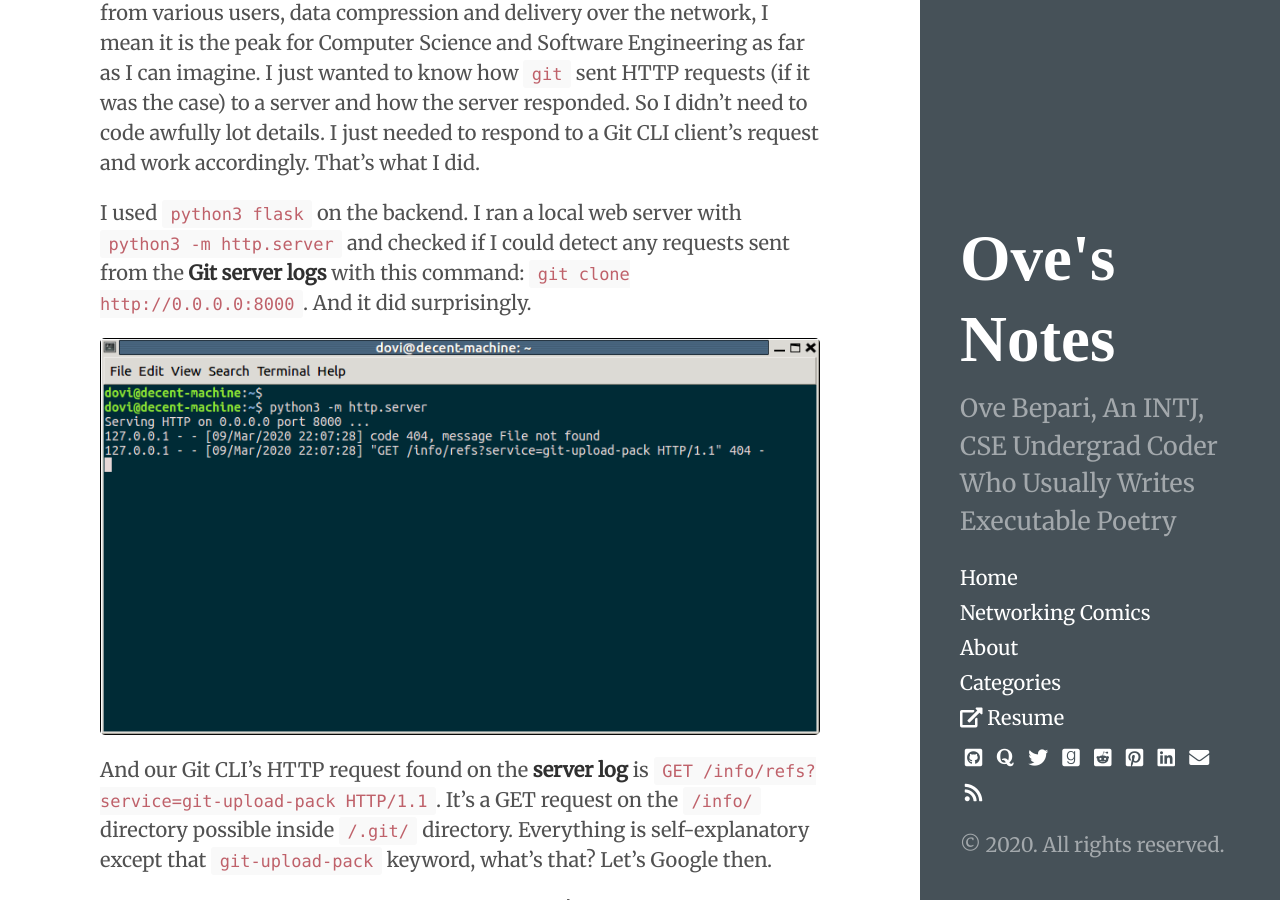
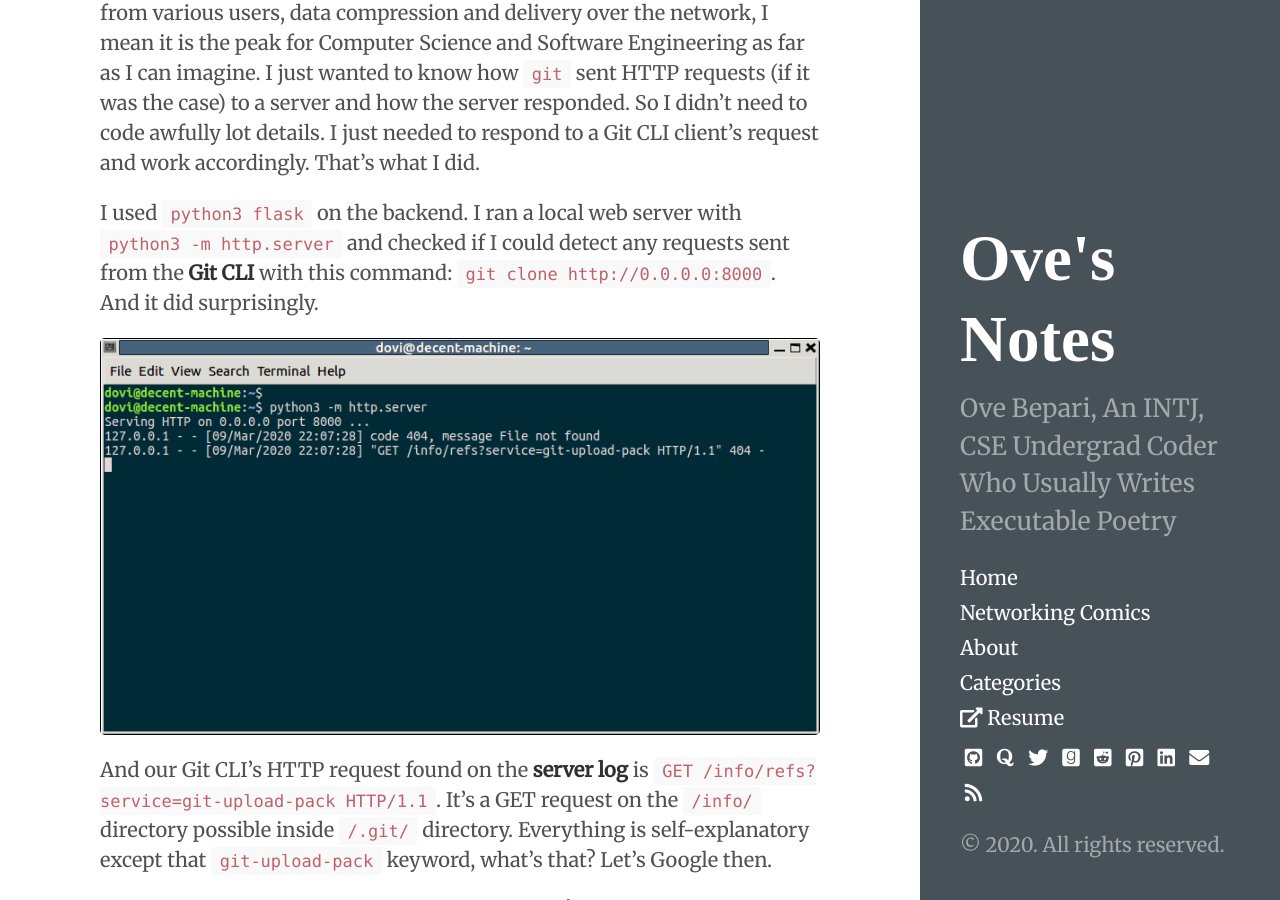
Before and after one commit to ovebepari/ovebepari.github.io, a Jekyll site: the page built from _posts/2020-03-09-I-made-my-own-github-not-really.md, in a window 1280 px wide and 900 px high, scrolled down 487 px. Built offline with Jekyll 4.4.1, drawn with Linux system fonts in a browser that asks for light colours; comment, search, counter and statistics services are not loaded.

Commit message:
git article - revision 4

```diff
--- a/_posts/2020-03-09-I-made-my-own-github-not-really.md
+++ b/_posts/2020-03-09-I-made-my-own-github-not-really.md
@@ -10,7 +10,7 @@
 
 GitHub is HUGE too, too many constrains, user authentication, inter-GitHub cloning-pushing, authentication of  push requests, merging data from various users, data compression and delivery over the network, I mean it is the peak for Computer Science and Software Engineering as far as I can imagine. I just wanted to know how `git` sent HTTP requests (if it was the case) to a server and how the server responded. So I didn't need to code awfully lot details. I just needed to respond to a Git CLI client's request and work accordingly. That's what I did.
 
-I used `python3 flask` on the backend. I ran a local web server with `python3 -m http.server` and checked if I could detect any requests sent from the **Git server logs** with this command: `git clone http://0.0.0.0:8000`. And it did surprisingly.
+I used `python3 flask` on the backend. I ran a local web server with `python3 -m http.server` and checked if I could detect any requests sent from the **Git CLI** with this command: `git clone http://0.0.0.0:8000`. And it did surprisingly.
 
 ![Gits HTTP Request to the Server](/post_images/2020/Mar/gits_http_request.png){:.center-image}
 
@@ -19,7 +19,6 @@
 <center>A few days of goggling!</center><br>
 
 I've found there's an article on <a href="https://git-scm.com/book/en/v2/Git-on-the-Server-The-Protocols">Official Git Site</a> where they talks about how to host **Git on Servers -  The Protocols**. Basically there are two HTTP protocols - a Dumb HTTP and a Smart HTTP.
-
 
 The Smart HTTP requires CGI programming which can respond to `git push` as well.
 
```
